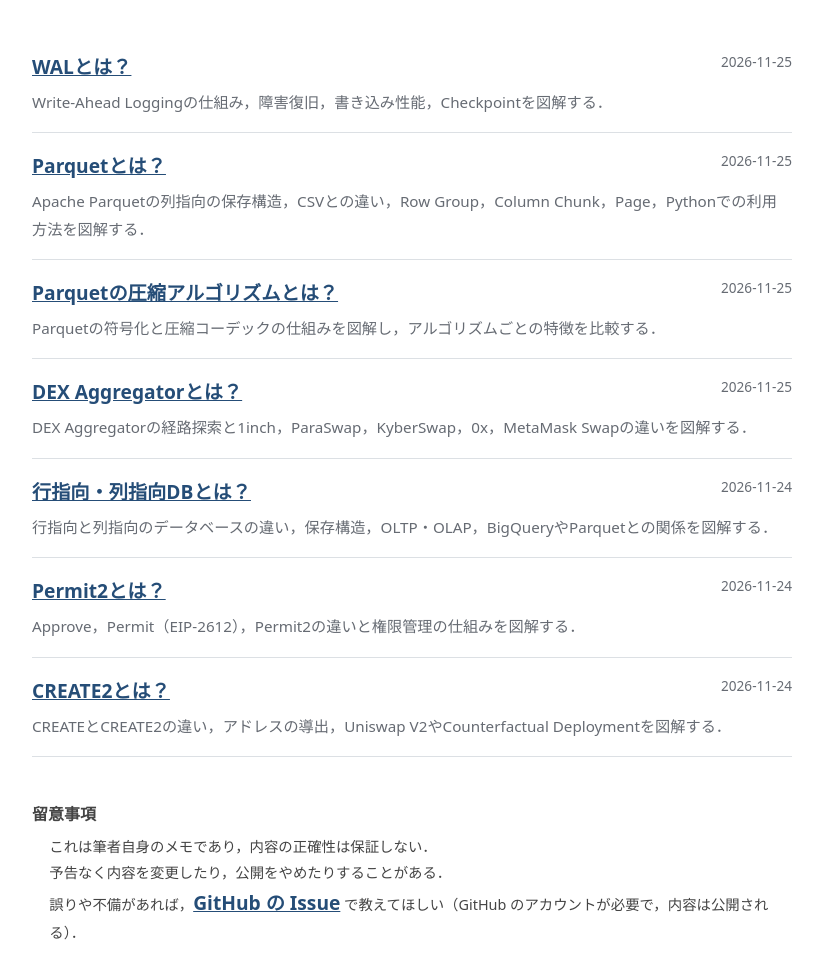
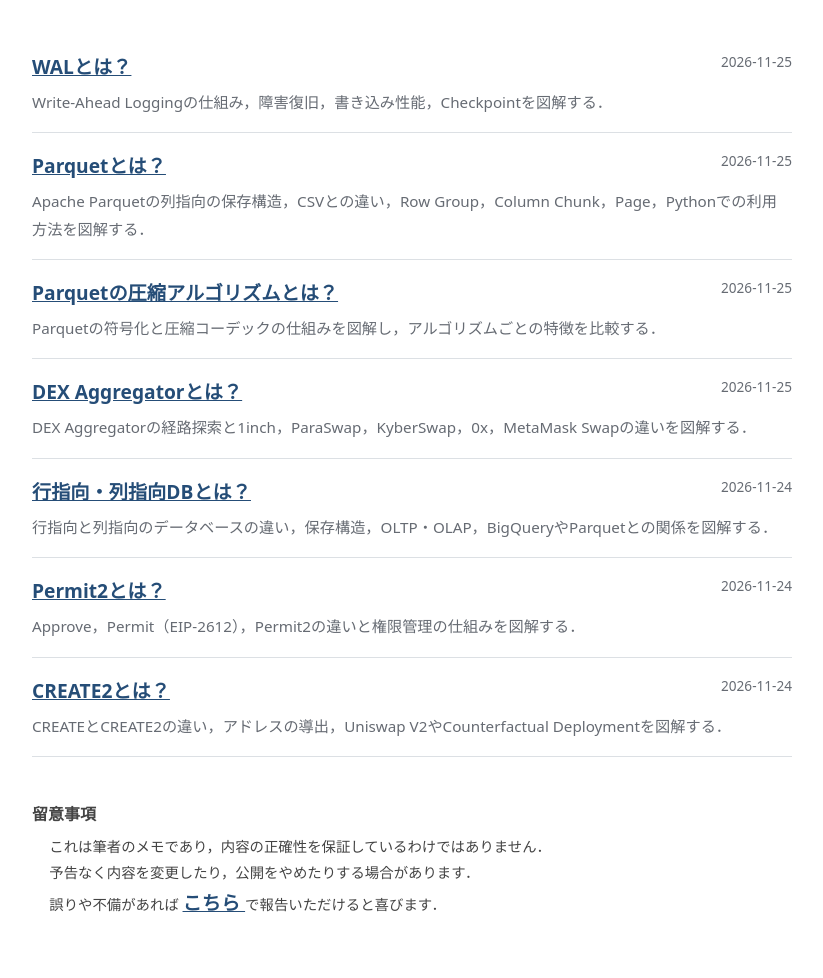
Before and after one commit to tunapeanuts/tunapeanuts.github.io, a plain HTML site: page index.html in a window 1280 px wide. Shown: the part 120-1098 px from the top of the page, without its empty margins (228-1051 px from the left). Drawn offline with Linux system fonts and the light colour scheme.

Commit message:
index.htmlの留意事項を追加

```diff
--- a/index.html
+++ b/index.html
@@ -29,9 +29,9 @@ li p{margin:.3em 0 0;color:#666b73;font-size:.95rem}
 <div class="note">
 <h2>留意事項</h2>
 <ul>
-<li>これは筆者自身のメモであり，内容の正確性は保証しない．</li>
-<li>予告なく内容を変更したり，公開をやめたりすることがある．</li>
-<li>誤りや不備があれば，<a href="https://github.com/tunapeanuts/tunapeanuts.github.io/issues/new">GitHub の Issue</a> で教えてほしい（GitHub のアカウントが必要で，内容は公開される）．</li>
+<li>これは筆者のメモであり，内容の正確性を保証しているわけではありません．<li>
+<li>予告なく内容を変更したり，公開をやめたりする場合があります．</li>
+<li>誤りや不備があれば <a href="https://github.com/tunapeanuts/tunapeanuts.github.io/issues/new"> こちら </a> で報告いただけると喜びます．</li>
 </ul>
 </div>
 </body></html>
```
